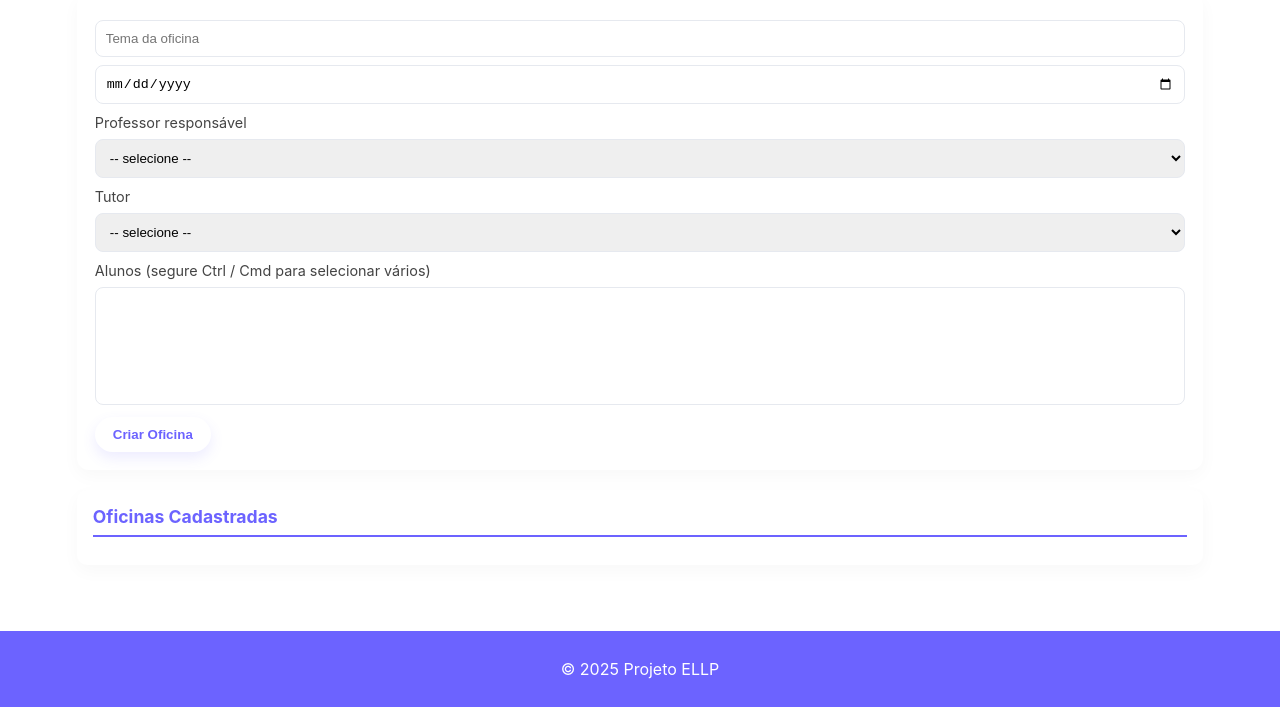
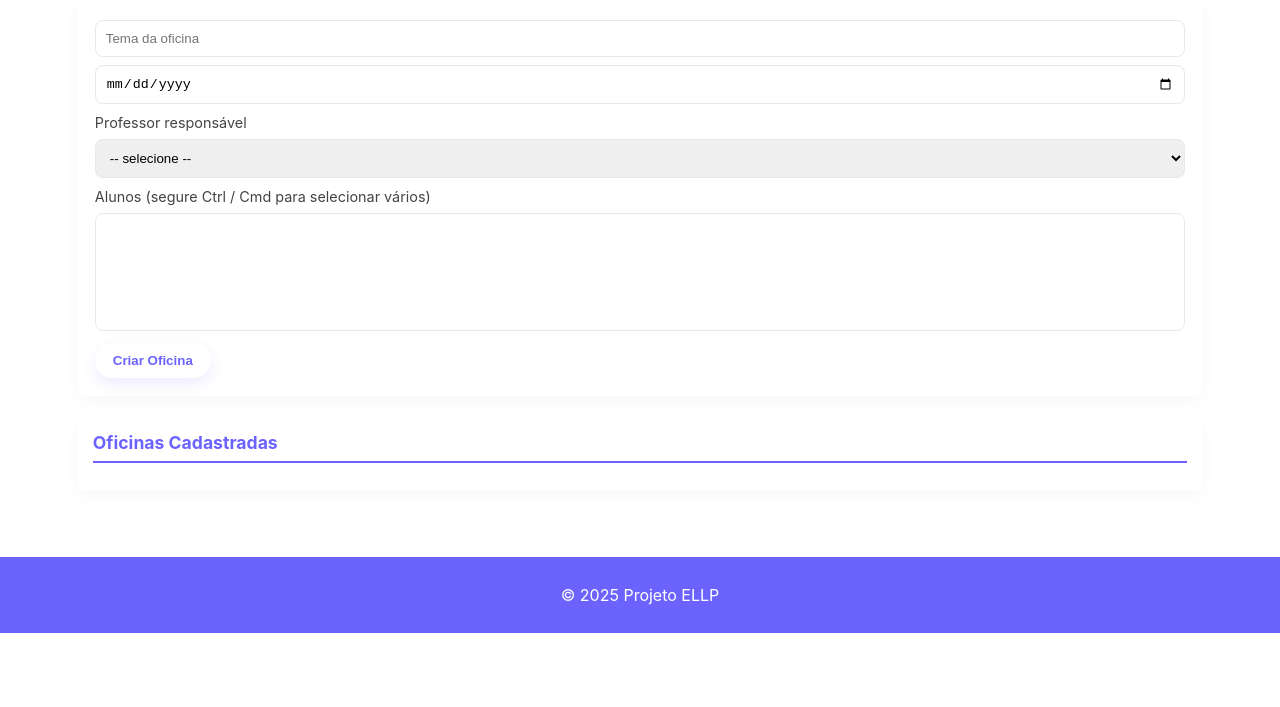
Before and after one commit to jhonjiacomasi/EduGestor, a plain HTML site: page client/oficinas.html in a window 1280 px wide. Shown: the part 153-860 px from the top of the page. After the commit the page ends 800 px from the top, so only its background shows below. Drawn offline with Linux system fonts and the light colour scheme.

Commit message:
feature: exclude "tutor" label

```diff
--- a/client/oficinas.html
+++ b/client/oficinas.html
@@ -29,8 +29,8 @@
         <input id="ofData" type="date" />
         <label>Professor responsável</label>
         <select id="ofProfessor"></select>
-        <label>Tutor</label>
-        <select id="ofTutor"></select>
+        <!--<label>Tutor</label>-->
+        <!--<select id="ofTutor"></select>-->
         <label>Alunos (segure Ctrl / Cmd para selecionar vários)</label>
         <select id="ofAlunos" multiple size="6"></select>
         <button class="btn" type="submit">Criar Oficina</button>
```
